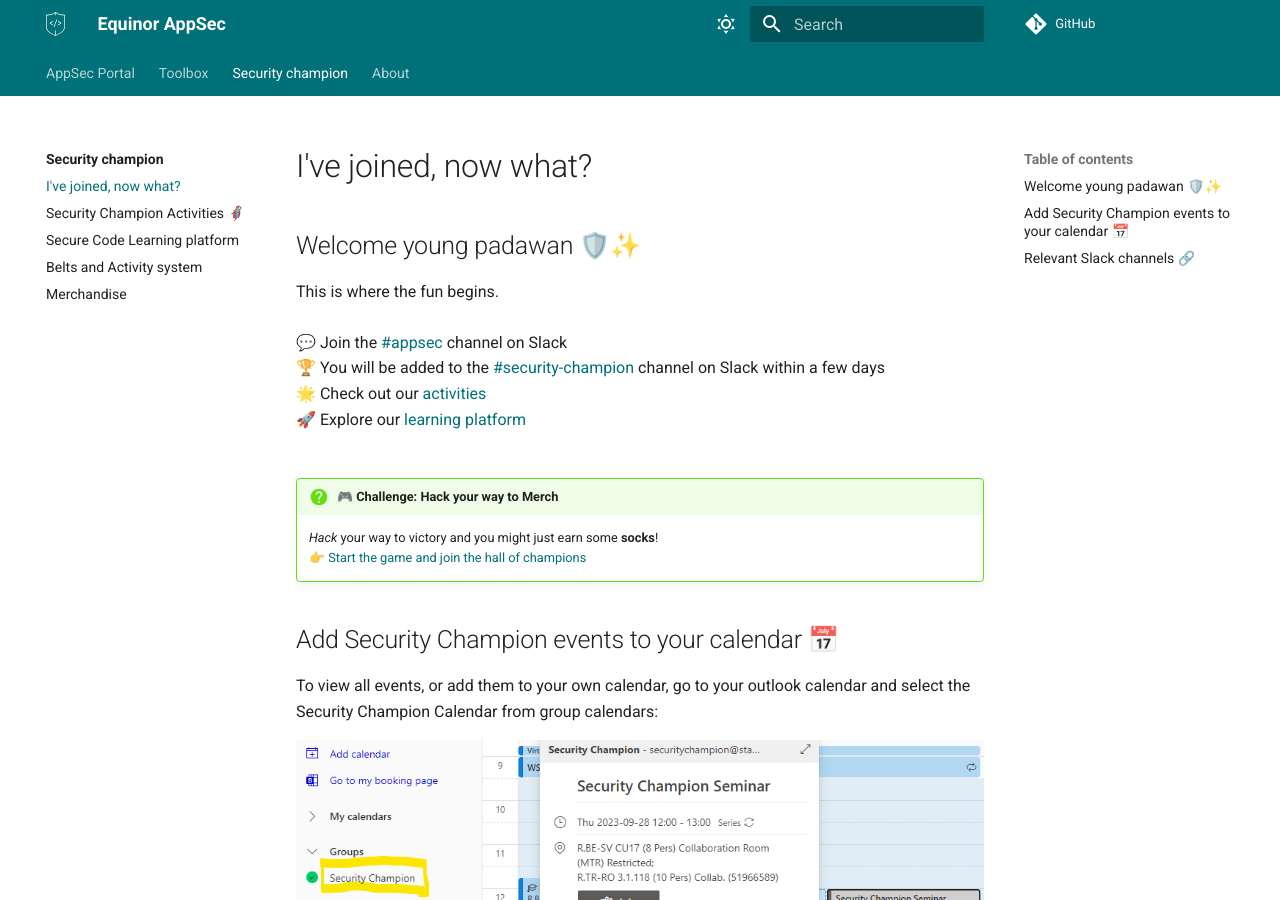
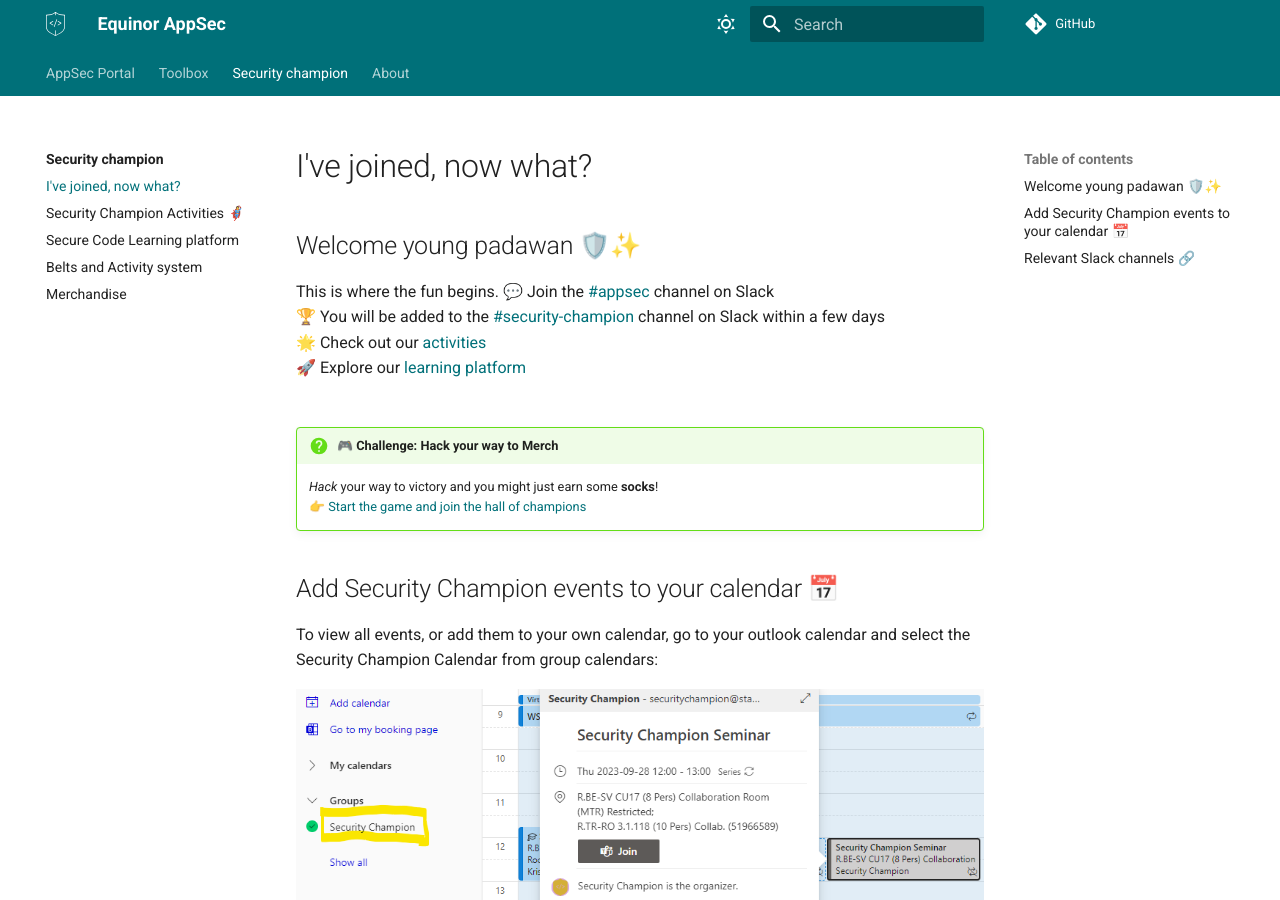
Before and after one commit to equinor/appsec, an MkDocs documentation site: the page built from docs/security-champion/1-new_security_champion.md, in a window 1280 px wide and 900 px high. Built offline with MkDocs 1.6.1 and Material for MkDocs 9.7.7, drawn with Linux system fonts in a browser that asks for light colours; some web fonts are replaced; comment, search, counter and statistics services are not loaded.

Commit message:
Update docs/security-champion/1-new_security_champion.md
Co-authored-by: Copilot <175728472+Copilot@users.noreply.github.com>

```diff
--- a/docs/security-champion/1-new_security_champion.md
+++ b/docs/security-champion/1-new_security_champion.md
@@ -2,8 +2,7 @@
 
 ## Welcome young padawan 🛡️✨
 
-This is where the fun begins. <br>
-<br>
+This is where the fun begins.
 💬 Join the [#appsec](https://equinor.slack.com/archives/CMM6FSW5V) channel on Slack<br>
 🏆 You will be added to the [#security-champion](https://equinor.slack.com/archives/C036HGPBJ04) channel on Slack within a few days<br>
 🌟 Check out our [activities](./2-security_champion_activities.md)<br>
```
